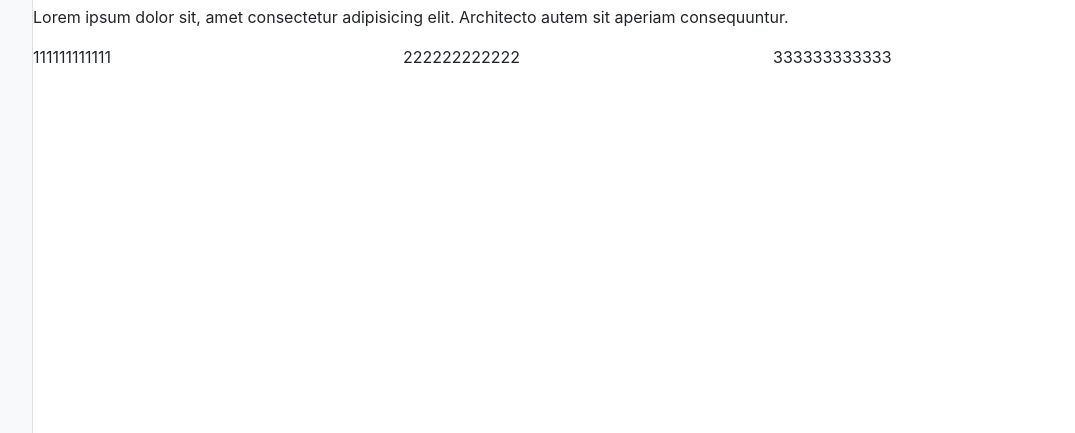
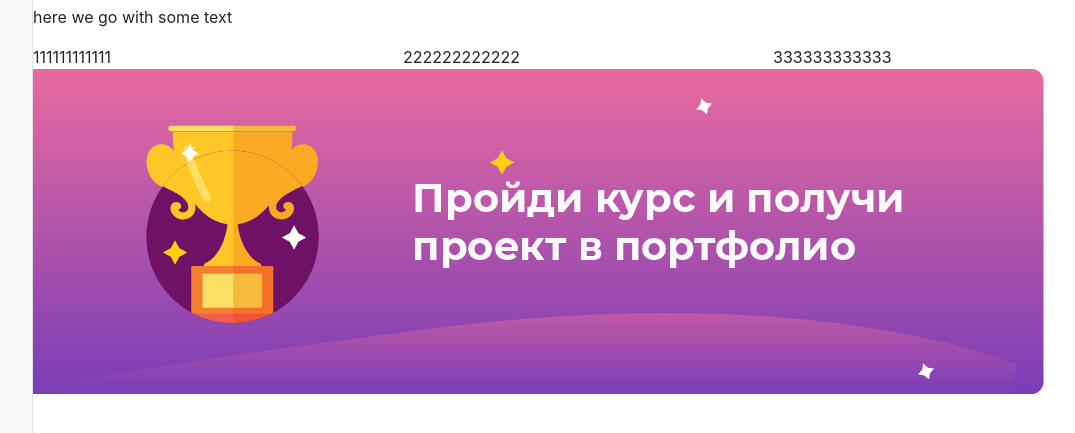
Before and after one commit to voloshchik/javascript-constructor, a website built with Parcel: page src/index.html in a window 1280 px wide. Shown: the part 51-484 px from the top of the page, without its empty margins (167-1242 px from the left). Built offline with nearby package versions, Linux system fonts and the light colour scheme.

Commit message:
parsel config

```diff
--- a/index.js
+++ /dev/null
@@ -1,66 +0,0 @@
-const model = [
-  {
-    type: 'title',
-    value: 'Hello world from js',
-  },
-  { type: 'text', value: 'here we go with some text' },
-  { type: 'columns', value: ['111111111111', '222222222222', '333333333333'] },
-];
-
-const $site = document.querySelector('#site');
-
-model.forEach((block) => {
-  console.log(block);
-
-  let html = '';
-
-  if (block.type === 'title') {
-    html = title(block);
-  } else if (block.type === 'text') {
-    html = text(block);
-  } else if (block.type === 'columns') {
-    html = columns(block);
-  }
-  $site.insertAdjacentHTML('beforeend', html);
-});
-
-function title(block) {
-  return `
-    <div class="row">
-    <div class="col-sm"><h1>${block.value}</h1></div>
-  </div>
-    `;
-}
-
-function text(block) {
-  return `
-    <div class="row">
-          <div class="col-sm">
-            <p>
-              Lorem ipsum dolor sit, amet consectetur adipisicing elit. Architecto autem sit aperiam
-              consequuntur.
-            </p>
-          </div>
-        </div>
-    `;
-}
-
-function columns(block) {
-  let html = '';
-  block.value.forEach((item) => {
-    html += `
-       <div class="col-sm">
-         <p>
-           ${item}
-         </p>
-       </div>
-
-  `;
-  });
-  return `
-  <div class="row">
-         ${html}
-
-  </div>
-  `;
-}
--- a/index.html
+++ b/src/index.html
@@ -10,7 +10,7 @@
       integrity="sha384-JcKb8q3iqJ61gNV9KGb8thSsNjpSL0n8PARn9HuZOnIxN0hoP+VmmDGMN5t9UJ0Z"
       crossorigin="anonymous"
     />
-    <link rel="stylesheet" href="main.css" />
+    <!-- <link rel="stylesheet" href="main.css" /> -->
   </head>
   <body>
     <div id="app" class="container-fluid">
--- /dev/null
+++ b/src/index.js
@@ -0,0 +1,21 @@
+import { model } from './models';
+import { title, columns, text, image } from './templates';
+import './styles/main.css';
+const $site = document.querySelector('#site');
+
+model.forEach((block) => {
+  console.log(block);
+
+  let html = '';
+
+  if (block.type === 'title') {
+    html = title(block);
+  } else if (block.type === 'text') {
+    html = text(block);
+  } else if (block.type === 'columns') {
+    html = columns(block);
+  } else if (block.type === 'image') {
+    html = image(block);
+  }
+  $site.insertAdjacentHTML('beforeend', html);
+});
--- /dev/null
+++ b/src/models.js
@@ -0,0 +1,9 @@
+export const model = [
+  {
+    type: 'title',
+    value: 'Hello world from js',
+  },
+  { type: 'text', value: 'here we go with some text' },
+  { type: 'columns', value: ['111111111111', '222222222222', '333333333333'] },
+  { type: 'image', value: '../assets/image.png' },
+];
--- /dev/null
+++ b/src/templates.js
@@ -0,0 +1,46 @@
+export function title(block) {
+  return `
+      <div class="row">
+      <div class="col-sm"><h1>${block.value}</h1></div>
+    </div>
+      `;
+}
+
+export function text(block) {
+  return `
+      <div class="row">
+            <div class="col-sm">
+              <p>
+                ${block.value}
+              </p>
+            </div>
+          </div>
+      `;
+}
+
+export function image(block) {
+  return `
+      <div class='row'>
+        <img src="${block.value}"/>
+      </div>
+      `;
+}
+
+export function columns(block) {
+  //   let html = '';
+  //   block.value.forEach((item) => {
+  //     html += `
+  //        <div class="col-sm">
+  //          <p>
+  //            ${item}
+  //          </p>
+  //        </div>
+
+  //   `;
+  //   });
+
+  const html = block.value.map((item) => `<div class="col-sm">  ${item} </div>`);
+  return `
+    <div class="row">  ${html.join('')} </div>
+    `;
+}
```
Also changed, not shown: package.json (added, +19 -0 lines), assets/image.png (added), src/styles/main.css (renamed from main.css), 2 other files.
